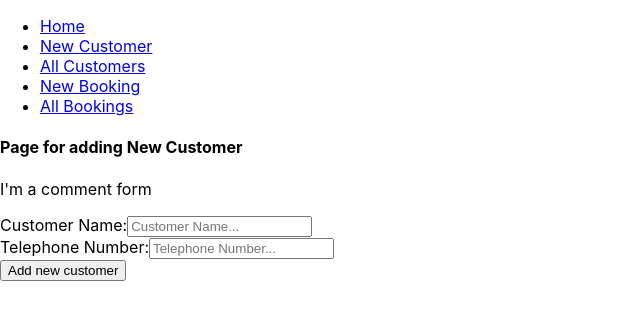
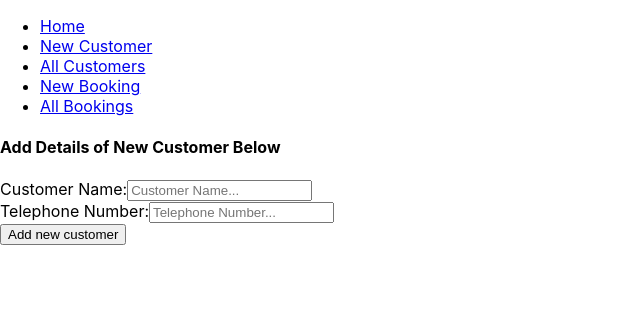
Before and after one commit to Maskonk/RestaurantBookingProject, a React (Create React App) app in the folder restaurant/: page /customers/new in a window 1280 px wide. Shown: the top 320 px of the page, without its empty margins (0-640 px from the left). Built offline with nearby package versions, Linux system fonts and the light colour scheme; no server answers.

Commit message:
Added in invokation of handleCustomerSubmit function in CustomerForm. Testing in browser shows that customers array in Main.js is updated without requiring new Fetch request on database.

```diff
--- a/restaurant/src/Components/CustomerForm.js
+++ b/restaurant/src/Components/CustomerForm.js
@@ -23,40 +23,12 @@ class CustomerForm extends Component {
       .then(res => res.json())
       .then(customer => {
         console.log(customer)
-
+        this.props.onCustomerSubmit(customer)
       })
 
 
     this.setState({name: '', contact:''})
   }
-
-
-//   handleSubmit(event){
-//   event.preventDefault();
-//
-//   const payload = {
-//     species: this.species,
-//     location: this.location,
-//     date: this.date
-//   };
-//
-//   SightingService.postSighting(payload)
-//   .then(sighting => {
-//       eventBus.$emit('sighting-added', sighting);
-//   });
-// }
-
-  // postSighting(payload){
-  //   return fetch(baseURL, {
-  //     method: 'POST',
-  //     body: JSON.stringify(payload),
-  //     headers: { 'Content-Type': 'application/json'}
-  //   })
-  //   .then(res => res.json())
-  // }
-
-
-
 
   handleNameChange(event){
     this.setState({name: event.target.value});
@@ -69,7 +41,6 @@ class CustomerForm extends Component {
   render() {
     return (
       <Fragment>
-        <p>I'm a comment form </p>
         <form className="customer-form" onSubmit={this.handleSubmit}>
           <label for="name-input">Customer Name:</label>
           <input
--- a/restaurant/src/Components/NewCustomer.js
+++ b/restaurant/src/Components/NewCustomer.js
@@ -3,7 +3,7 @@ import CustomerForm from './CustomerForm';
 
 const NewCustomer = (props) => (
  <div>
-   <h4>Page for adding New Customer</h4>
+   <h4>Add Details of New Customer Below</h4>
    <CustomerForm onCustomerSubmit={props.onCustomerSubmit}/>
    <p>{props.onCustomerSubmit}</p>
  </div>
```
